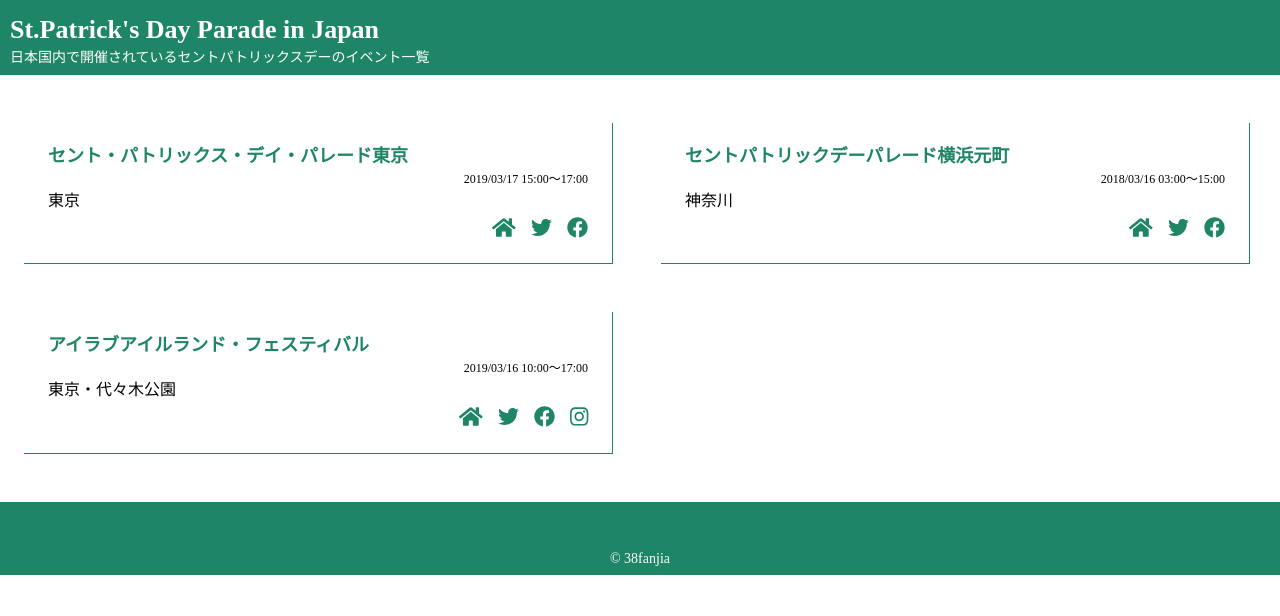
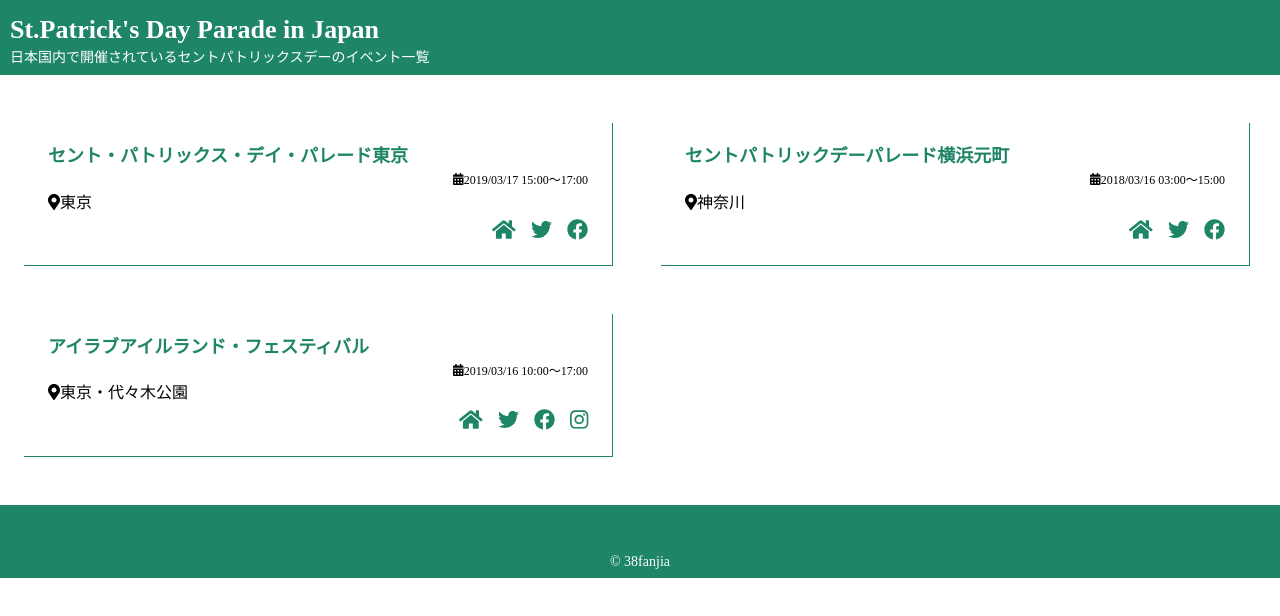
Before and after one commit to fanjia38/st-patricks-day-japan, a Next.js app: page / in a window 1280 px wide. Shown: the top 616 px of the page. Built offline with nearby package versions, Linux system fonts and the light colour scheme.

Commit message:
:art: add other icon

```diff
--- a/src/components/icon.js
+++ b/src/components/icon.js
@@ -1,9 +1,15 @@
 import { FontAwesomeIcon } from '@fortawesome/react-fontawesome'
-import { faHome } from '@fortawesome/free-solid-svg-icons'
+import { faHome, faCalendarAlt, faMapMarkerAlt } from '@fortawesome/free-solid-svg-icons'
 import { faTwitter, faFacebook, faInstagram } from '@fortawesome/free-brands-svg-icons'
 
 const Home = () => (
   <FontAwesomeIcon icon={faHome} />
+)
+const Calendar = () => (
+  <FontAwesomeIcon icon={faCalendarAlt} />
+)
+const Maker = () => (
+  <FontAwesomeIcon icon={faMapMarkerAlt} />
 )
 const Twitter = () => (
   <FontAwesomeIcon icon={faTwitter} />
@@ -17,6 +23,8 @@ const Instagram = () => (
 
 export {
   Home,
+  Calendar,
+  Maker,
   Twitter,
   Facebook,
   Instagram
--- a/src/components/parade-detail.js
+++ b/src/components/parade-detail.js
@@ -2,6 +2,7 @@ import React, {useState, useEffect} from 'react'
 import styled from 'styled-components'
 import {format, parse, isSameDay} from 'date-fns'
 import {ParadeContact} from './parade-contact'
+import { Calendar, Maker } from './icon'
 
 export const ParadeDetail = (props) => {
   const {name, start, end, prefecture, contact} = props.paradeInfo
@@ -21,8 +22,8 @@ export const ParadeDetail = (props) => {
   return (
     <Detail>
       <Title>{name}</Title>
-      <Schedule>{schedule}</Schedule>
-      <Prefecture>{prefecture}</Prefecture>
+      <Schedule><StyledCalendar />{schedule}</Schedule>
+      <Prefecture><StyledMarker />{prefecture}</Prefecture>
       <ParadeContact contact={contact} />
     </Detail>
   )
@@ -48,6 +49,14 @@ const Schedule = styled.p`
   text-align: right;
 `
 
+const StyledCalendar = styled(Calendar)`
+  margin: 8px;
+`
+
 const Prefecture = styled.p`
   margin: 8px 0;
 `
+
+const StyledMarker = styled(Maker)`
+  margin: 8px
+`
```
